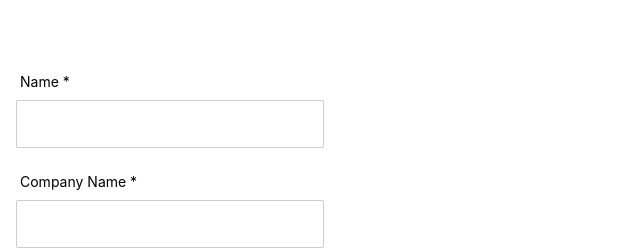
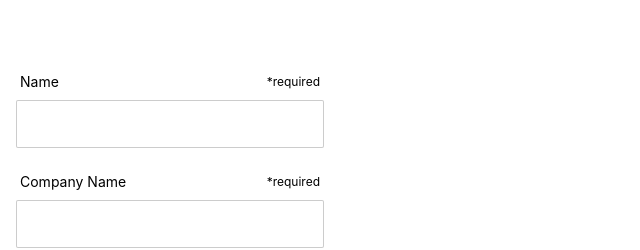
Before and after one commit to berkeatac/coverspark, a Next.js app: page / in a window 1280 px wide. Shown: the top 250 px of the page, without its empty margins (0-640 px from the left). Built offline with nearby package versions, Linux system fonts and the light colour scheme.

Commit message:
add clipboard copy

```diff
--- a/src/pages/index.tsx
+++ b/src/pages/index.tsx
@@ -91,7 +91,8 @@ export default function Home() {
             }}
           >
             <label htmlFor="name" className="label">
-              <span className="label-text">Name *</span>
+              <span className="label-text">Name</span>
+              <span className="label-text-alt">*required</span>
             </label>
             <input
               id="name"
@@ -104,7 +105,8 @@ export default function Home() {
               }
             />
             <label htmlFor="company-name" className="label">
-              <span className="label-text">Company Name *</span>
+              <span className="label-text">Company Name</span>
+              <span className="label-text-alt">*required</span>
             </label>
             <input
               id="company-name"
@@ -147,11 +149,22 @@ export default function Home() {
           {/*
           <p style={{ whiteSpace: "pre-line" }}>{data?.response}</p> */}
 
-          <div className="basis-3/4 h-full">
+          <div className="basis-3/4 h-full relative">
             <textarea
               className="h-full min-w-full textare-bordered resize-none whitespace-pre-line p-4"
               value={generatedBios}
             ></textarea>
+
+            {generatedBios && (
+              <button
+                className="btn btn-outline btn-sm absolute top-2 right-16 w-16 z-50"
+                onClick={() => {
+                  navigator.clipboard.writeText(generatedBios);
+                }}
+              >
+                Copy
+              </button>
+            )}
           </div>
         </div>
       </main>
```
